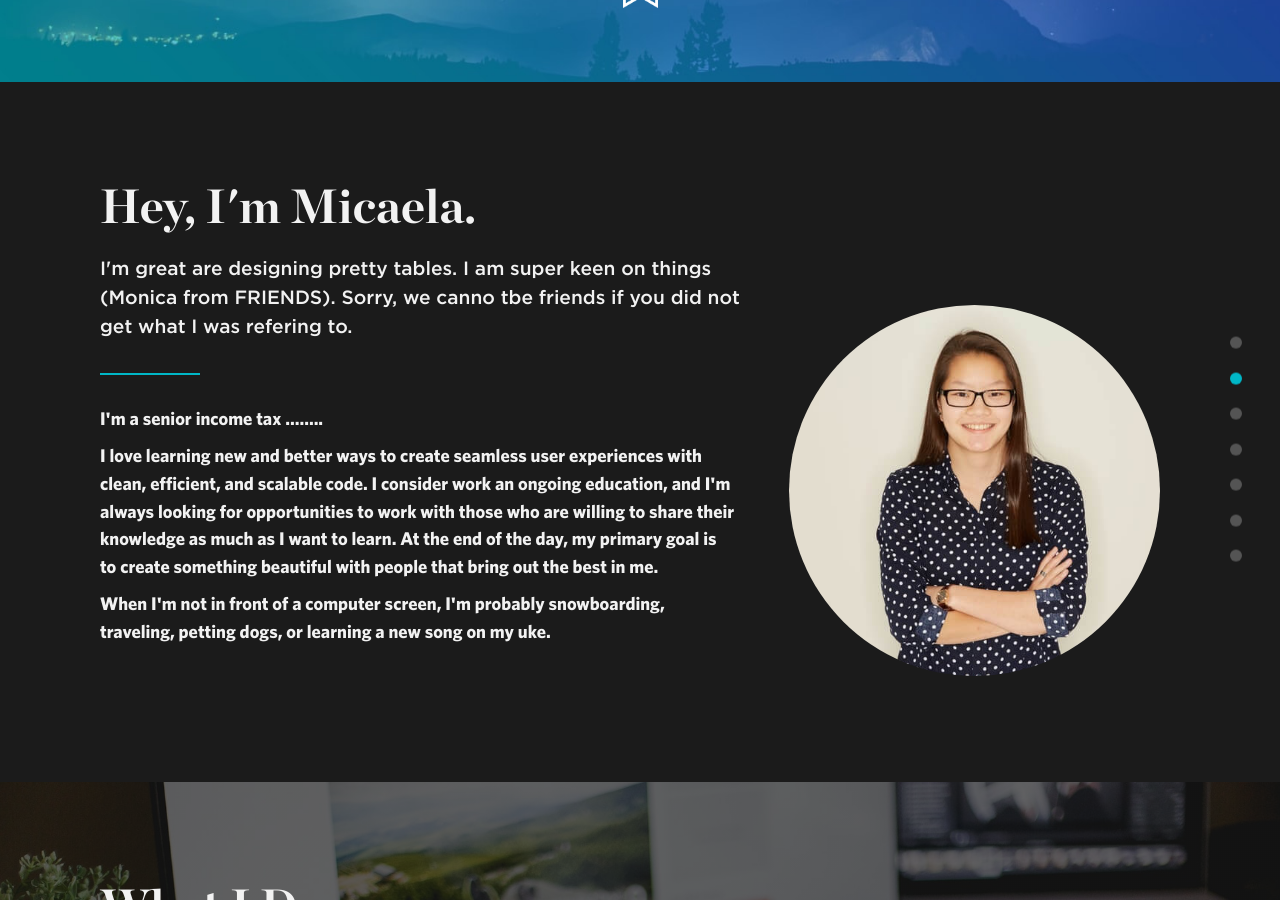
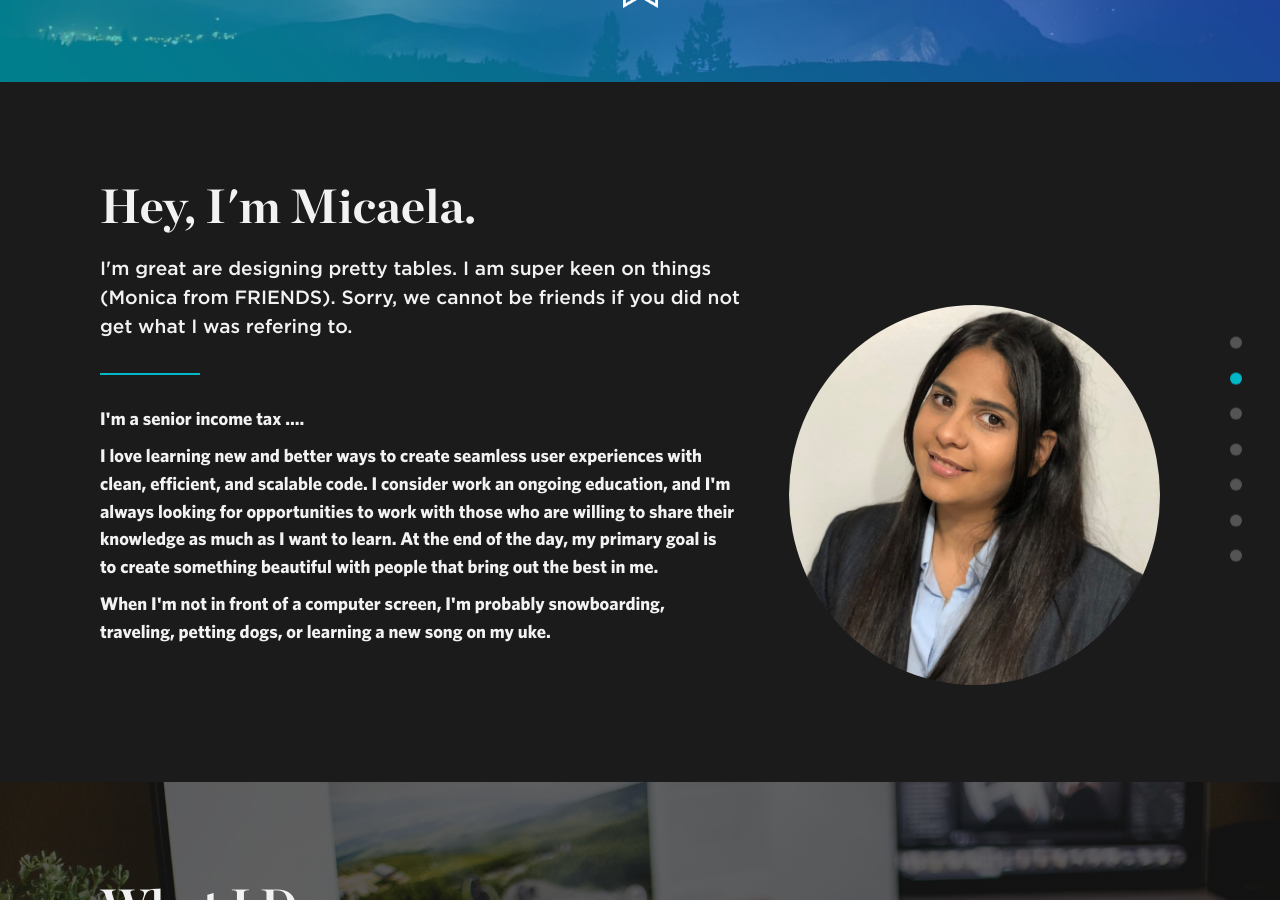
Before and after one commit to mdominguez20/mdominguez20.github.io, a Jekyll site: the page built from index.html, in a window 1280 px wide and 900 px high, scrolled down 847 px. Built offline with Jekyll 4.4.1, drawn with Linux system fonts in a browser that asks for light colours; nearby versions of some CDN libraries.

```diff
--- a/_config_dev.yml
+++ b/_config_dev.yml
@@ -2,8 +2,8 @@
 name: Brittany Chiang
 title: Brittany Chiang | Front End Software Engineer
 description: Design-minded, detail oriented software engineer passionate about combining beautiful code with beautiful design.
-url: https://mdominguez20.github.io/
-baseurl: "/"
+url: http://brittanychiang.com/
+baseurl: ""
 email: brittany.chiang@gmail.com
 cover: http://brittanychiang.com/v2/img/og.jpg
 logo: http://brittanychiang.com/v2/img/logo-black.png
--- a/_includes/about.html
+++ b/_includes/about.html
@@ -3,12 +3,12 @@
         <div class="fade-in">
             <h1 class="section-heading">Hey, I'm Micaela.</h1>
             <h3 class="section-subheading">I'm great are designing pretty tables. I am super keen on things (Monica from
-                FRIENDS). Sorry, we canno tbe friends if you did not get what I was refering to.</h3>
+                FRIENDS). Sorry, we cannot be friends if you did not get what I was refering to.</h3>
             <span class="divider"></span>
             <div class="about-wrapper">
                 <img class="headshot" src="img/headshot.jpg" alt="headshot">
                 <div class="about-text-wrapper">
-                    <p class="about-text"><strong>I'm a senior income tax ........</p>
+                    <p class="about-text"><strong>I'm a senior income tax ....</p>
                     <p class="about-text">I love learning new and better ways to create seamless user experiences with
                         clean, efficient, and scalable code. I consider work an ongoing education, and I'm always
                         looking for opportunities to work with those who are willing to share their knowledge as much as
```
Also changed, not shown: img/headshot.jpg.
